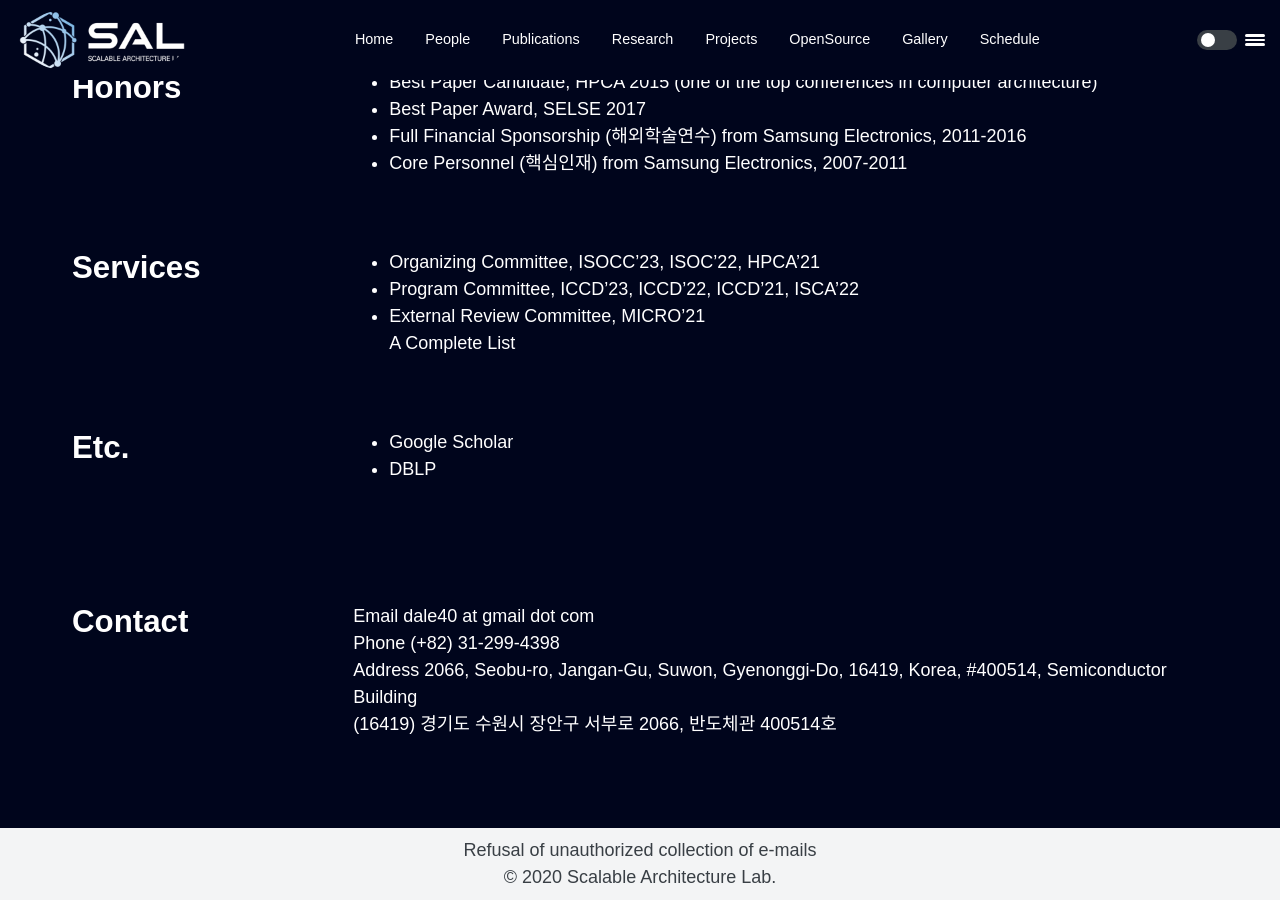
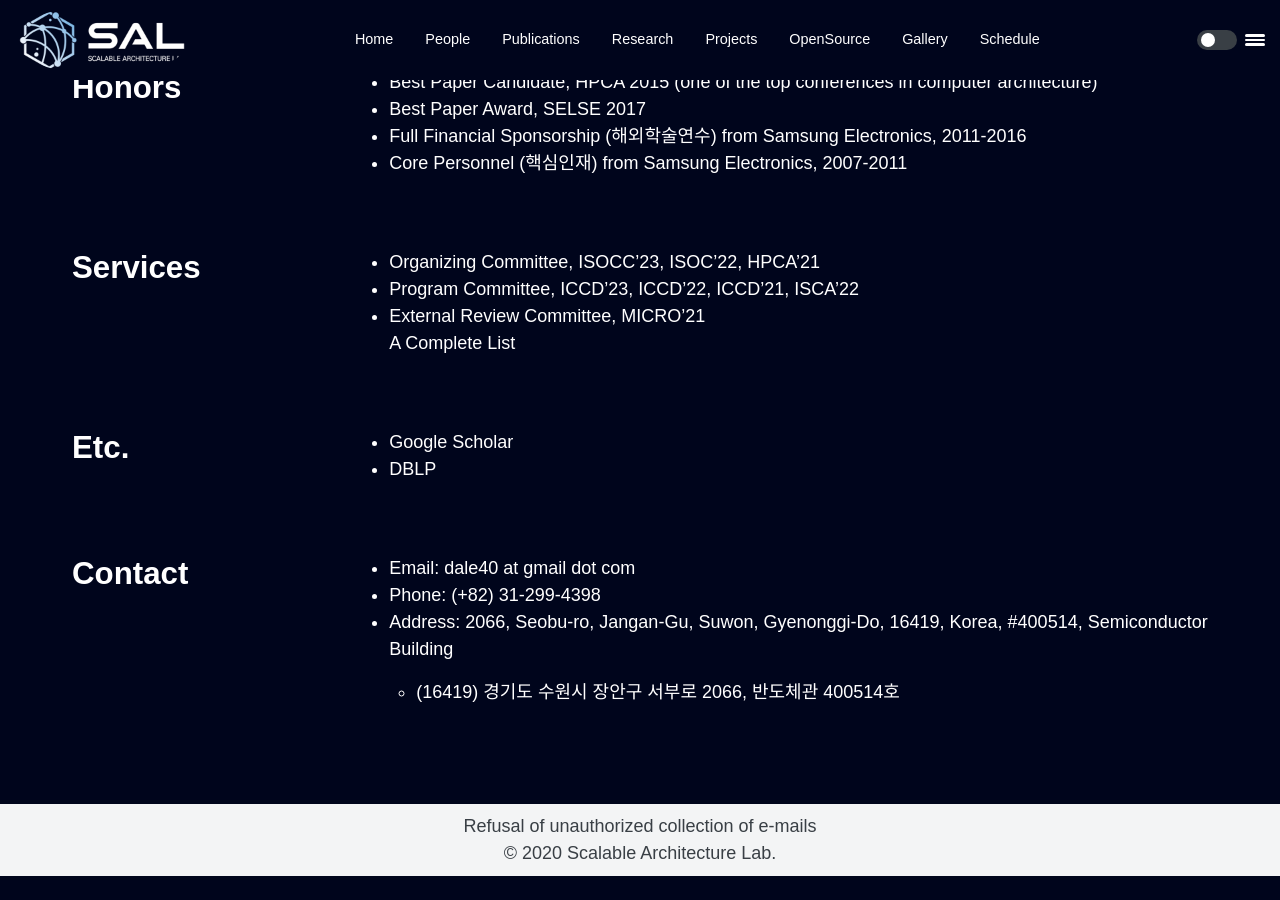
Before and after one commit to scalable-arch/scalable-arch.github.io, a Jekyll site: the page built from members-professor.md, in a window 1280 px wide and 900 px high, scrolled down 1779 px. Built offline with Jekyll 4.4.1, drawn with Linux system fonts in a browser that asks for light colours; after the commit the page ends 2655 px from its top, so only the background shows below that.

Commit message:
Update members-professor.md

```diff
--- a/members-professor.md
+++ b/members-professor.md
@@ -91,13 +91,13 @@ layout: posts-page
   - [Google Scholar](https://scholar.google.com/citations?user=Jbpv5q0AAAAJ&hl=en)
   - [DBLP](https://dblp.org/pid/94/2042.html)
 
-{:.contact}
-
 ## Contact
 
-{:.contact-list}
+  {:.inner-list}
 
-- <strong>Email</strong> **dale40** at **gmail** dot **com**
-- <strong>Phone</strong> (+82) 31-299-4398
-- <strong>Address</strong> 2066, Seobu-ro, Jangan-Gu, Suwon, Gyenonggi-Do, 16419, Korea, #400514, Semiconductor Building
-  - (16419) 경기도 수원시 장안구 서부로 2066, 반도체관 400514호
+  - <strong>Email:</strong> **dale40** at **gmail** dot **com**
+  - <strong>Phone:</strong> (+82) 31-299-4398
+  - <strong>Address:</strong> 2066, Seobu-ro, Jangan-Gu, Suwon, Gyenonggi-Do, 16419, Korea, #400514, Semiconductor Building
+
+    {:.deps-list}
+    - (16419) 경기도 수원시 장안구 서부로 2066, 반도체관 400514호
```
